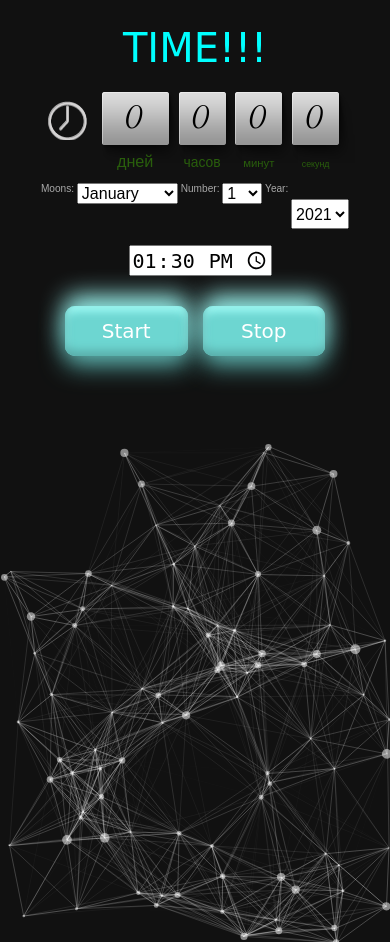
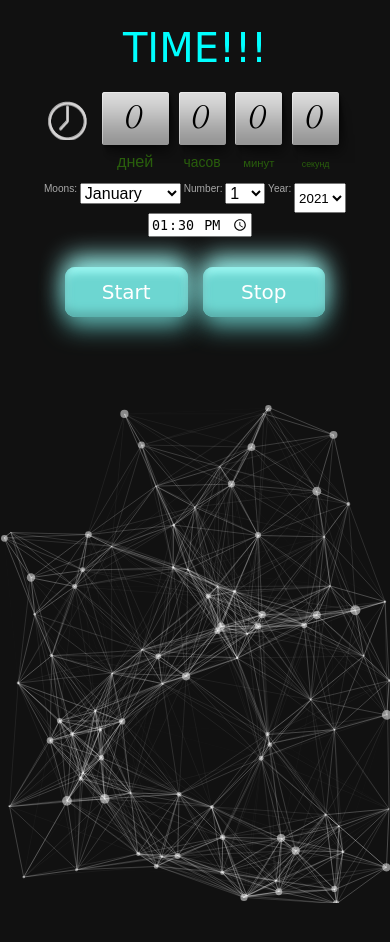
Before and after one commit to andrii-2020/Time-js, a PHP site: page / in a window 390 px wide. After the commit the page ends 903 px from the top, so only its background shows below. Run offline with PHP 8.4, Linux system fonts and the light colour scheme; some web fonts are replaced.

Commit message:
Css media

```diff
--- a/index.html
+++ b/index.html
@@ -45,7 +45,7 @@
                     <select style="font-size: 16px;" id="selectData">
                 </select>
                     <label for="selectYear">Year: </label>
-                    <select style="font-size: 16px;" id="selectYear">
+                    <select id="selectYear">
                     <option value="2021">2021</option>
                     <option value="2022">2022</option>
                     <option value="2023">2023</option>
@@ -54,7 +54,7 @@
                     <option value="2026">2026</option>
                 </select>
                     <label>
-                        <input style="margin-left: 10px; font-size: 20px;"
+                        <input style="margin-left: 10px;"
                                id="Input_time"
                                type="time"
                                placeholder="00"
--- a/style/style.css
+++ b/style/style.css
@@ -36,11 +36,9 @@ li{list-style:none}
   .c-block-2{width: 30px;}
   .c-block-3{width: 50px;}
   .bl-inner{top: 4px;}
-#Input_time {
-  margin-top: 16px;
-}
+
 #selectYear {
-  margin-top: 16px;
+
   height: 30px;
 }
 
```
